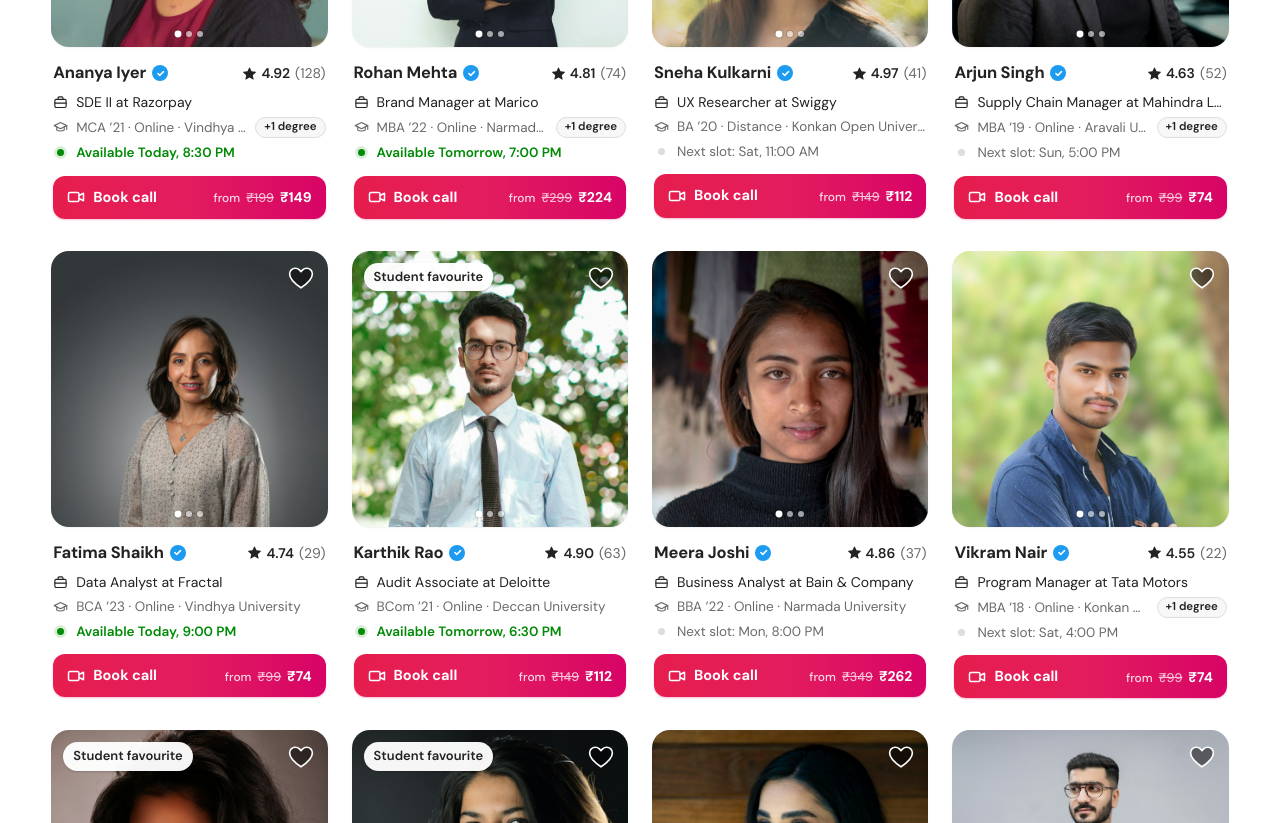
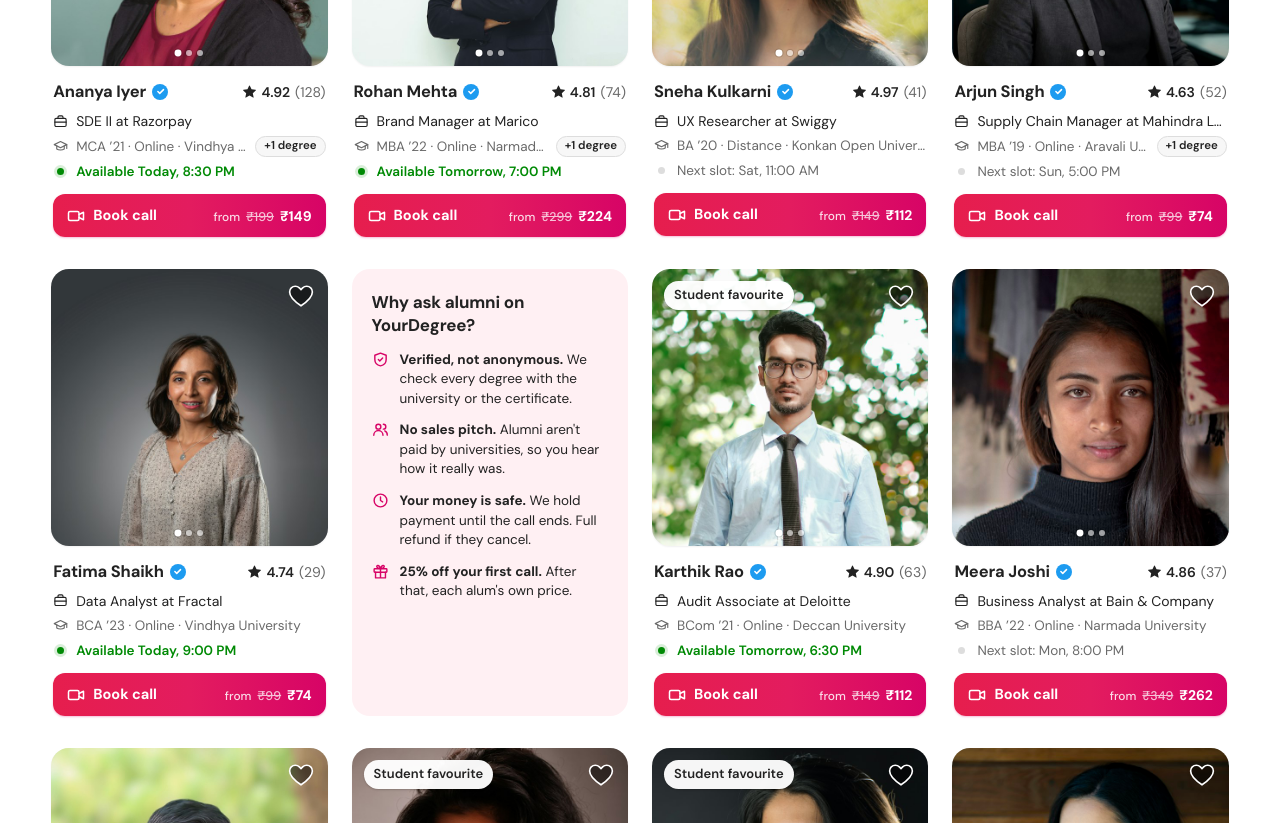
Before and after one commit to abhinavthak/alumni-connect, a plain HTML site: page index.html in a window 1280 px wide. Shown: the part 558-1381 px from the top of the page. Drawn offline with Linux system fonts and the light colour scheme.

Commit message:
Subtle reasons to book alumni through YourDegree
Trust line under the offer banner, a 'Why ask alumni on YourDegree?'
tile after the first row of alumni, and a protected-booking highlight
on the alumni detail page.

Co-Authored-By: Claude Opus 5.5 <noreply@anthropic.com>

```diff
--- a/index.html
+++ b/index.html
@@ -105,6 +105,15 @@ svg.i{width:18px;height:18px;flex:none;fill:none;stroke:currentColor;stroke-widt
 .pillbtn .count{background:var(--ink);color:var(--bg);border-radius:99px;font-size:11px;padding:0 6px}
 
 /* free banner */
+.why-row{list-style:none;margin:2px 0 0;padding:0;display:flex;flex-wrap:wrap;gap:6px 22px;font-size:13px;color:var(--muted)}
+.why-row li{display:inline-flex;align-items:center;gap:6px}
+.why-row svg.i{width:14px;height:14px;color:var(--ink)}
+.why-tile{border-radius:18px;background:var(--brand-soft);padding:22px 20px;display:flex;flex-direction:column;gap:14px;align-self:stretch}
+.why-k{font-size:17px;font-weight:700;letter-spacing:-.01em;line-height:1.3}
+.why-tile ul{list-style:none;margin:0;padding:0;display:grid;gap:12px}
+.why-tile li{display:grid;grid-template-columns:18px minmax(0,1fr);gap:10px;font-size:13.5px;line-height:1.45;color:var(--ink)}
+.why-tile li svg.i{width:17px;height:17px;color:var(--brand-ink);margin-top:1px}
+.why-tile b{font-weight:700}
 .banner{display:flex;align-items:center;gap:14px;border:1px solid var(--line);border-radius:12px;padding:14px 18px;margin-block:20px 8px;flex-wrap:wrap}
 .banner .gift{width:40px;height:40px;border-radius:50%;background:var(--brand-soft);color:var(--brand-ink);display:grid;place-items:center;flex:none}
 .banner .gift svg.i{width:20px;height:20px}
@@ -700,6 +709,7 @@ const fromPrice=a=>Math.min(...callOpts(a).map(x=>x.price));
 const syncCall=a=>{const c=a.services[0],o=c.durs.filter(x=>x.on);if(o.length){c.price=o[0].price;c.dur=o[0].dur}};
 const fmtDur=m=>m<60?`${m} min`:`${m/60} hr`;
 function quote(a){const s=a.services[S.svc],call=s.t==='call',opts=call?callOpts(a):[],o=call?opts[Math.min(S.dur,opts.length-1)]:null,full=call?o.price:s.price,free=S.freeLeft>0;return {s,call,opts,o,full,pay:free?off(full):full,free}}
+const BRAND='YourDegree';
 const COURSE_FULL={MBA:'Master of Business Administration',MCA:'Master of Computer Applications',BBA:'Bachelor of Business Administration',BCA:'Bachelor of Computer Applications',BCom:'Bachelor of Commerce',MCom:'Master of Commerce',MA:'Master of Arts',MSc:'Master of Science',BA:'Bachelor of Arts'};
 const COURSE_STREAM={MBA:'mba',MCA:'mca',BBA:'bba',BCA:'bca',BCom:'bcom',MCom:'mcom',MA:'ma',MSc:'msc',BA:'ba'};
 const SOC_META={linkedin:['LinkedIn','linkedin','#0A66C2'],instagram:['Instagram','instagram','#E1306C'],youtube:['YouTube','youtube','#FF0000'],x:['X','xsoc','#111111'],website:['Website','globe','#222222']};
@@ -802,6 +812,7 @@ function browse(){
     <div class="cats-row"><div class="cats" role="group" aria-label="Streams">${CATS.map(([k,l,i])=>`<button class="cat" data-cat="${esc(k)}" aria-pressed="${S.cat===k}">${ic(i)}${l}</button>`).join('')}</div>
       <button class="pillbtn" id="open-filters">${ic('sliders')}Filters${filterCount()?`<span class="count num">${filterCount()}</span>`:''}</button></div>
     ${banner()}
+    <ul class="why-row"><li>${ic('shield')}Every alum's degree is verified</li><li>${ic('users')}Independent alumni, not admission counsellors</li><li>${ic('check')}Full refund if an alum cancels</li></ul>
     <div id="results">${results()}</div></div>`}
 function banner(){
   return S.freeLeft
@@ -810,11 +821,19 @@ function banner(){
 function results(){
   const list=filtered();
   return `<p class="results-meta">${list.length} alumni ${S.cat!=='all'?`in <b style="color:var(--ink)">${CATS.find(c=>c[0]===S.cat)[1]}</b>`:'ready to talk'}${S.topic?` who can talk about <b style="color:var(--ink)">${esc(S.topic)}</b>`:''}</p>
-  ${list.length?`<div class="grid">${list.map(card).join('')}</div>`:`<div class="empty"><h3 style="color:var(--ink);margin-bottom:6px">No exact matches</h3>Try changing or removing some of your filters.<div style="margin-top:16px"><button class="btn sm" data-clear>Clear all filters</button></div></div>`}`}
+  ${list.length?`<div class="grid">${list.map((a,i)=>card(a)+(i===4&&list.length>6?whyTile():'')).join('')}</div>`:`<div class="empty"><h3 style="color:var(--ink);margin-bottom:6px">No exact matches</h3>Try changing or removing some of your filters.<div style="margin-top:16px"><button class="btn sm" data-clear>Clear all filters</button></div></div>`}`}
 function priceLine(a,svc){
   const s=a.services[svc||0];
   const unit=s.t==='call'?`${s.dur} min call`:'question';
   return S.freeLeft?`<b class="free">${rupee(off(s.price))}</b> first call · <span class="u">then ${rupee(s.price)}</span>`:`<b>${rupee(s.price)}</b> · ${unit}`}
+function whyTile(){return `<aside class="why-tile" aria-label="Why ask alumni on ${BRAND}">
+  <span class="why-k">Why ask alumni on ${BRAND}?</span>
+  <ul>
+    <li>${ic('shield')}<span><b>Verified, not anonymous.</b> We check every degree with the university or the certificate.</span></li>
+    <li>${ic('users')}<span><b>No sales pitch.</b> Alumni aren't paid by universities, so you hear how it really was.</span></li>
+    <li>${ic('clock')}<span><b>Your money is safe.</b> We hold payment until the call ends. Full refund if they cancel.</span></li>
+    <li>${ic('gift')}<span><b>25% off your first call.</b> After that, each alum's own price.</span></li>
+  </ul></aside>`}
 function card(a){
   const avg=Object.values(a.scores).reduce((x,y)=>x+y,0)/4;
   const soon=/^(Today|Tomorrow)/.test(a.next),s0=a.services[0];
@@ -897,6 +916,7 @@ function listing(a){
           <div class="sec"><div class="hl">
             ${a.fav?`<div>${ic('medal')}<p><b>Student favourite</b><span>One of the most-loved alumni on Alumni Connect, based on ratings and reviews.</span></p></div>`:''}
             <div>${ic('shield')}<p><b>Verified alumni</b><span>Education verified with a university email and degree certificate.</span></p></div>
+            <div>${ic('check')}<p><b>Protected booking on ${BRAND}</b><span>We hold your payment until the call ends. If ${esc(a.first)} cancels or doesn't join, you get a full refund.</span></p></div>
             <div>${ic('clock')}<p><b>Replies ${a.respond}</b><span>${a.calls} calls completed with students and parents.</span></p></div>
           </div></div>
           <div class="sec"><h2>Education</h2><ol class="tl">${a.degrees.map(d=>`<li class="tl-i"><span class="tl-logo">${ic('college')}</span><div class="tl-b">
```
